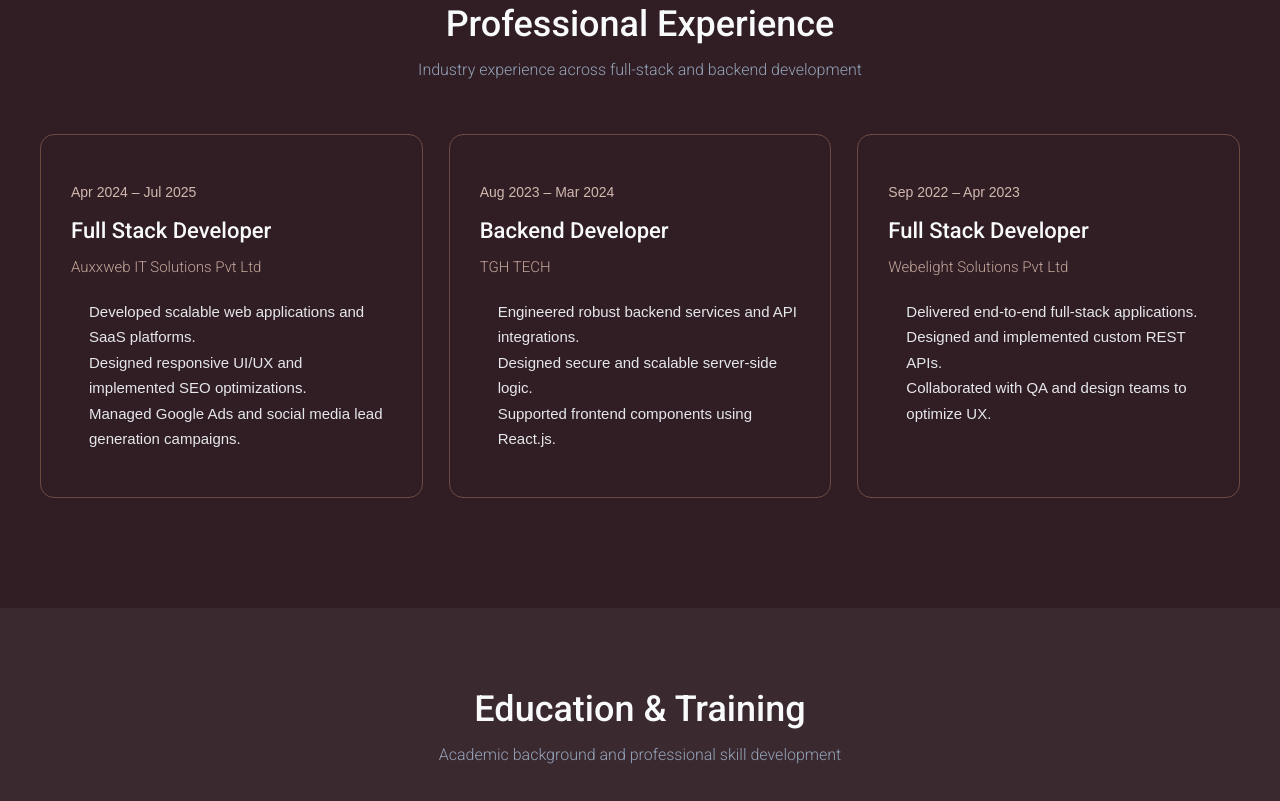
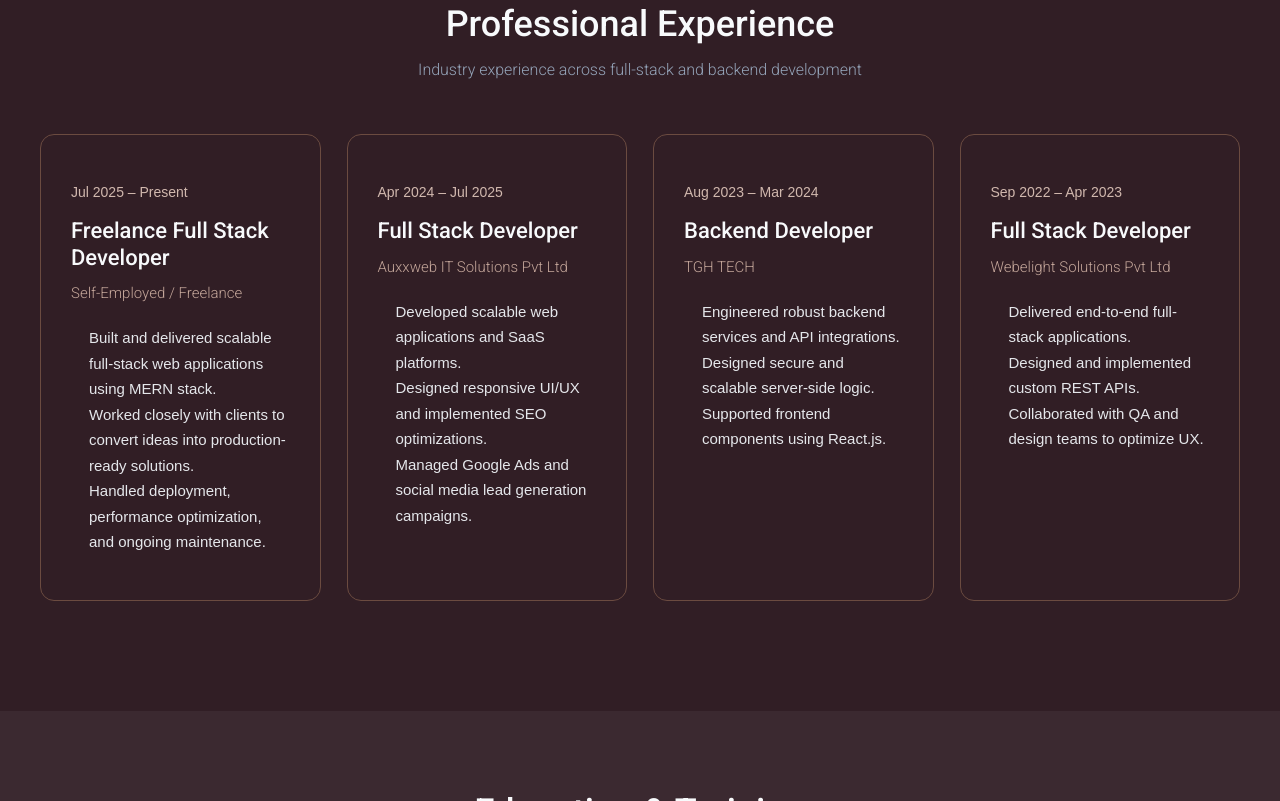
Before and after one commit to gurupriyan7/gurupriyan-j, a plain HTML site: page index.html in a window 1280 px wide. Shown: the part 2347-3148 px from the top of the page. Drawn offline with nearby package versions, Linux system fonts and the light colour scheme.

Commit message:
update the latest cv

```diff
--- a/index.html
+++ b/index.html
@@ -118,7 +118,7 @@
             <div class="row">
                 <div class="col-lg-6 col-md-6">
                     <div class="download_left">
-                        <p>I am a dedicated Full Stack Developer with 30 months of professional experience. My expertise lies in creating seamless digital experiences using React.js, Node.js, Express, and MongoDB. Beyond coding, I am an Agile team player committed to clean UI/UX and efficient problem-solving. I also bring a unique edge to development with my background in SEO and digital marketing, ensuring that the applications I build aren't just functional, but also visible and user-friendly.
+                        <p>I am a dedicated Full Stack Developer with 39 months of professional experience. My expertise lies in creating seamless digital experiences using React.js, Node.js, Express, and MongoDB. Beyond coding, I am an Agile team player committed to clean UI/UX and efficient problem-solving. I also bring a unique edge to development with my background in SEO and digital marketing, ensuring that the applications I build aren't just functional, but also visible and user-friendly.
                         </p>
 
                         <a
@@ -242,6 +242,35 @@
     flex-wrap:wrap;
     justify-content:center;
   ">
+
+  <div style="
+  flex:1;
+  min-width:280px;
+  border:1px solid #6B4B40;
+  padding:45px 30px;
+  margin-bottom:30px;
+  border-radius:14px;
+  background:transparent;
+">
+  <span style="font-size:14px; color:#d1b8ae;">
+    Jul 2025 – Present
+  </span>
+
+  <h3 style="color:#f8fafc; font-size:22px; margin:14px 0 8px;">
+    Freelance Full Stack Developer
+  </h3>
+
+  <p style="color:#c4a69a; font-size:15px; margin-bottom:18px;">
+    Self-Employed / Freelance
+  </p>
+
+  <ul style="color:#e5e7eb; font-size:15px; line-height:1.7; padding-left:18px;">
+    <li>Built and delivered scalable full-stack web applications using MERN stack.</li>
+    <li>Worked closely with clients to convert ideas into production-ready solutions.</li>
+    <li>Handled deployment, performance optimization, and ongoing maintenance.</li>
+  </ul>
+</div>
+
 
     <!-- Card 1 -->
     <div style="
```
Also changed, not shown: 1 other file.
